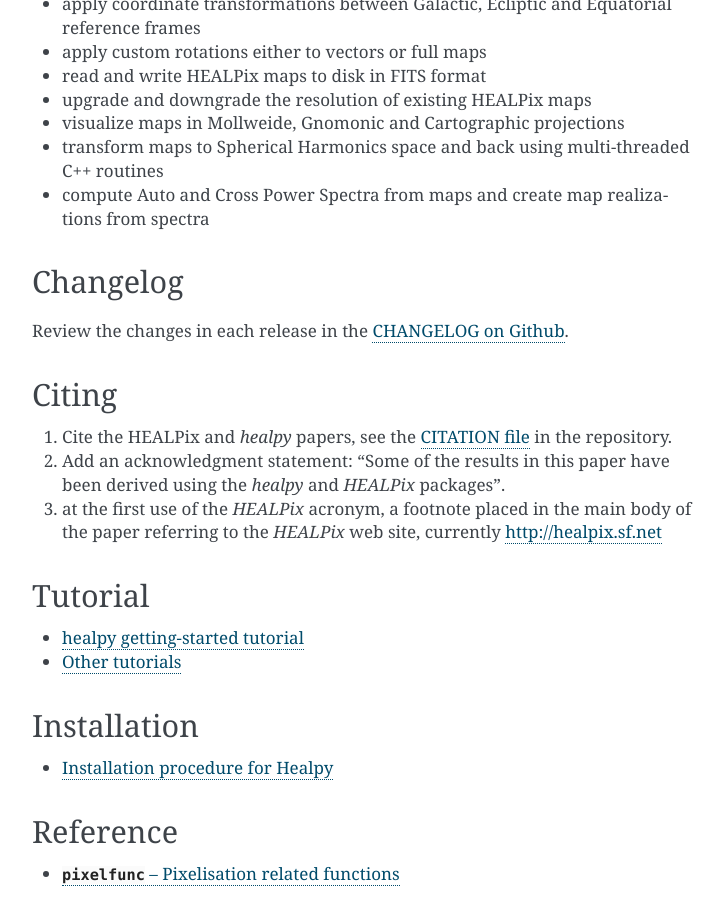
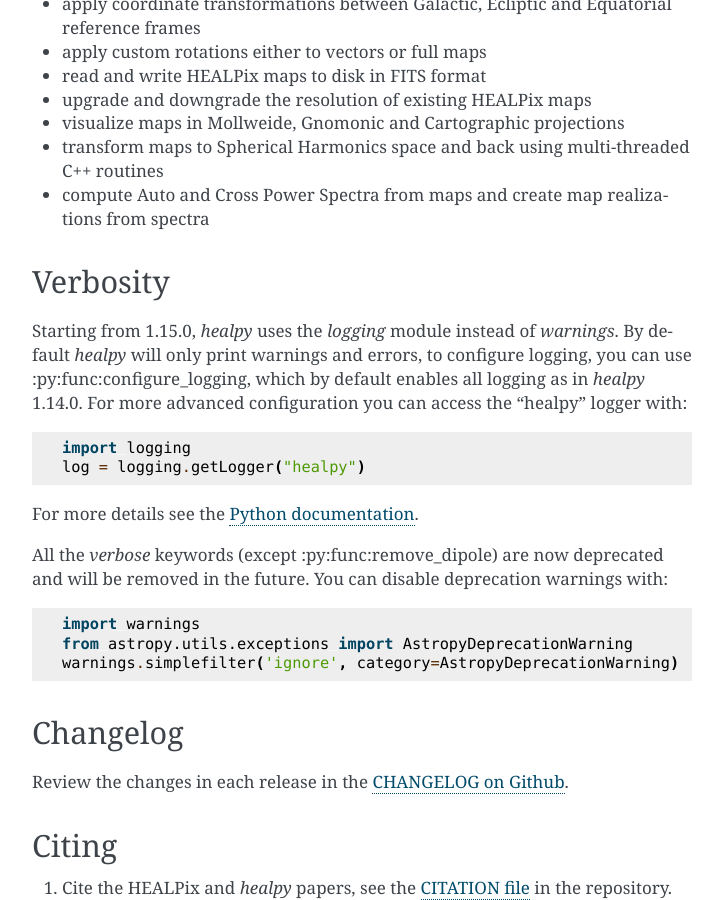
Before and after one commit to healpy/healpy, a Sphinx documentation site: the page built from doc/index.rst, in a window 1280 px wide and 900 px high, scrolled down 527 px. Shown: the whole window, without its empty margins (388-1111 px from the left). Built offline with Sphinx 7.4.7, drawn with Linux system fonts in a browser that asks for light colours.

Commit message:
doc: explain verbosity

```diff
--- a/doc/index.rst
+++ b/doc/index.rst
@@ -22,6 +22,28 @@ is very welcome to propose new features.
 * visualize maps in Mollweide, Gnomonic and Cartographic projections
 * transform maps to Spherical Harmonics space and back using multi-threaded C++ routines
 * compute Auto and Cross Power Spectra from maps and create map realizations from spectra
+
+Verbosity
+---------
+
+Starting from 1.15.0, `healpy` uses the `logging` module instead of `warnings`.
+By default `healpy` will only print warnings and errors, to configure logging,
+you can use :py:func:configure_logging, which by default enables all logging as
+in `healpy` 1.14.0.
+For more advanced configuration you can access the "healpy" logger with::
+
+    import logging
+    log = logging.getLogger("healpy")
+
+For more details see the `Python documentation <https://docs.python.org/3/library/logging.html>`_.
+
+All the `verbose` keywords (except :py:func:remove_dipole) are now deprecated and
+will be removed in the future.
+You can disable deprecation warnings with::
+
+    import warnings
+    from astropy.utils.exceptions import AstropyDeprecationWarning
+    warnings.simplefilter('ignore', category=AstropyDeprecationWarning)
 
 Changelog
 ---------
```
